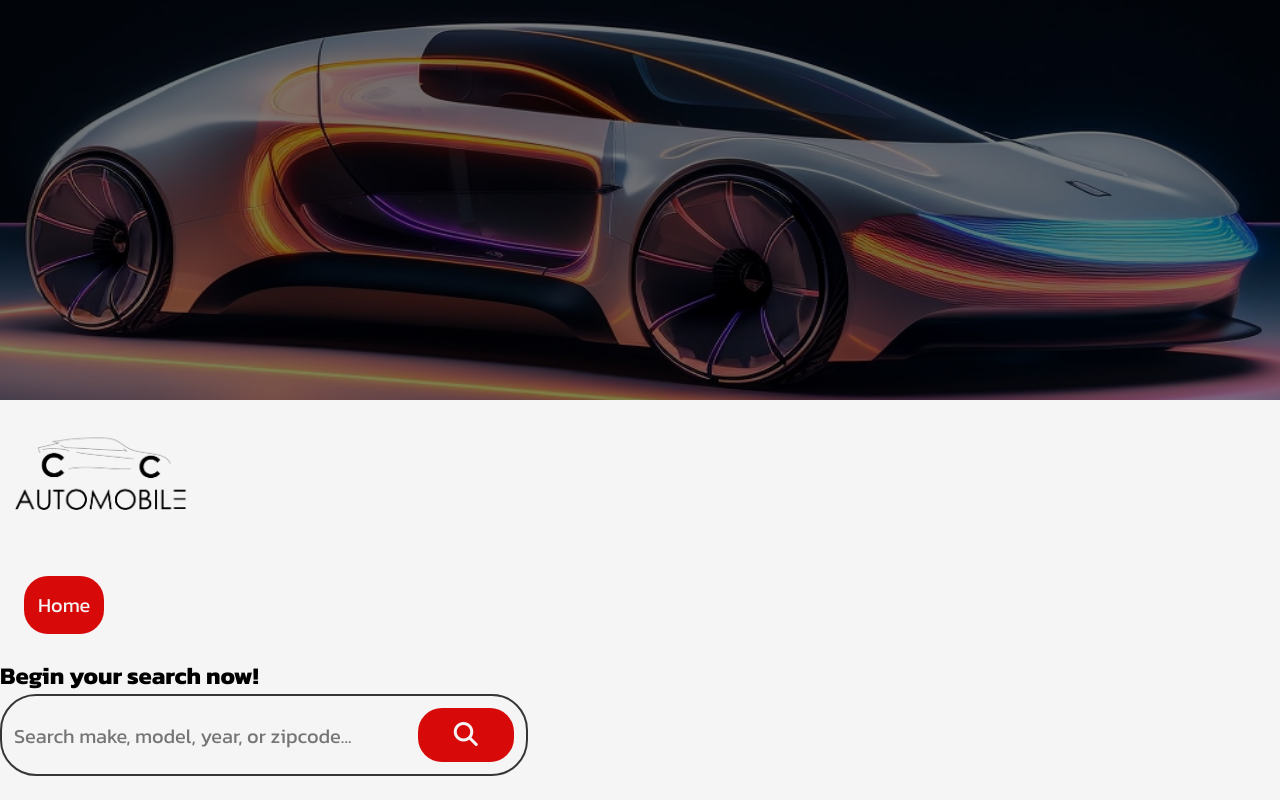
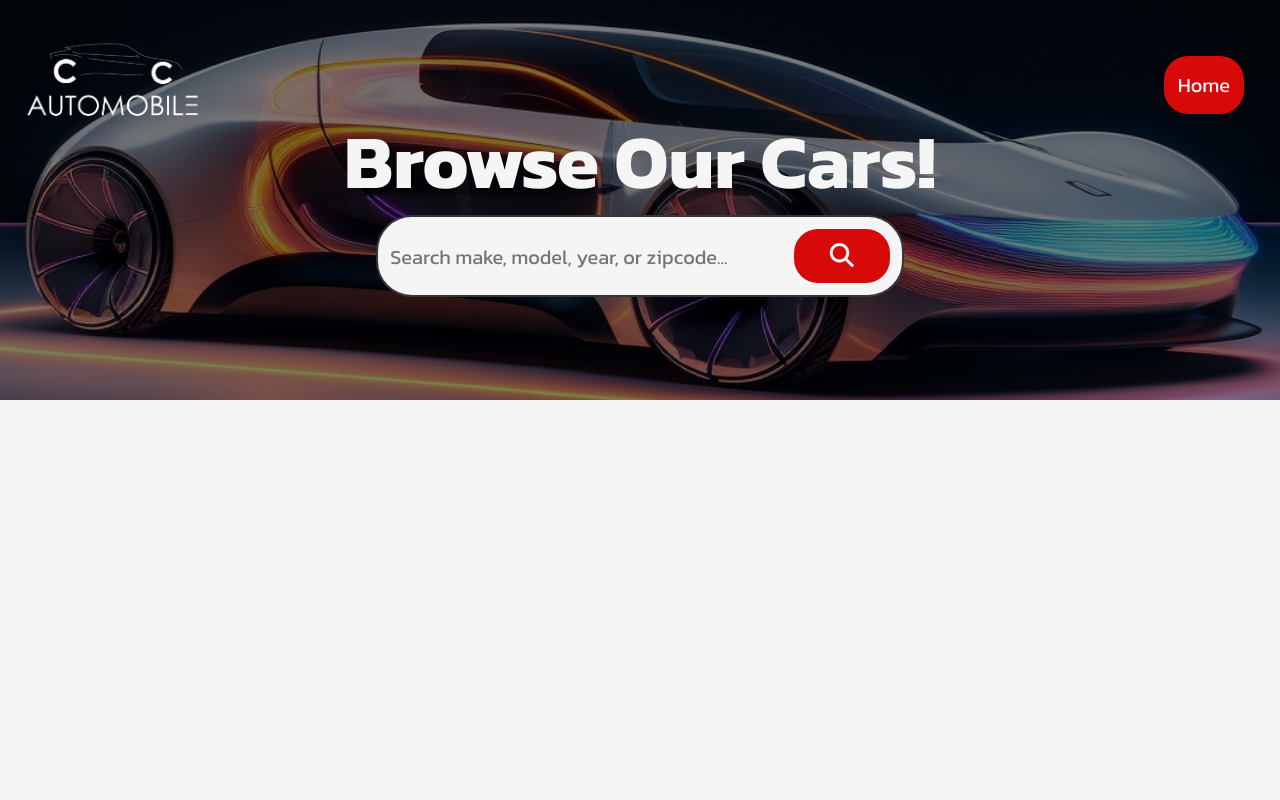
Before and after one commit to Mike-Innella/AutoSalesProject, a plain HTML site: page cars.html in a window 1280 px wide. Drawn offline with Linux system fonts and the light colour scheme.

Commit message:
cars page header

```diff
--- a/cars.html
+++ b/cars.html
@@ -14,7 +14,10 @@
     <title>CarSearch</title>
   </head>
   <body>
+    <!--Header-->
+
     <header>
+      <div class="header__wrapper">
         <div class="car__filter"></div>
         <img
           src="./assets/25_years_car_side_on.png"
@@ -33,8 +36,11 @@
             </button>
           </nav>
         </div>
+
+        <!--SEARCH BAR-->
+
         <div class="search--container">
-        <h2 class="search__title">Begin your search now!</h2>
+          <h2 class="search--title">Browse Our Cars!</h2>
           <div class="search__bar--wrapper">
             <form action="#">
               <input
@@ -49,6 +55,7 @@
             </form>
           </div>
         </div>
+      </div>
     </header>
 
     <main></main>
--- a/stylesCars.css
+++ b/stylesCars.css
@@ -83,19 +83,29 @@ input {
 
 /* HEADER */
 
+.header__wrapper {
+  display: flex;
+  position: fixed;
+}
+
 .logo {
   width: 200px;
   height: auto;
   display: flex;
   align-items: center;
   padding: 12px;
+  filter: invert(1);
+  z-index: 10;
 }
 
-.nav__header {
-  width: 100vw;
+.nav--wrapper {
   display: flex;
+  position: fixed;
+  z-index: 10;
   align-items: center;
   justify-content: space-between;
+  width: 100%;
+  padding: 12px;
 }
 
 .car__filter {
@@ -132,12 +142,35 @@ input {
   transform: translateY(-2px);
 }
 
+.search--container {
+  display: flex;
+  align-items: center;
+  justify-content: center;
+  width: 100%;
+  margin: 0 auto;
+  position: fixed;
+  z-index: 10;
+  top: 256px;
+}
+
+.search--title {
+  display: flex;
+  position: fixed;
+  justify-content: center;
+  text-align: center;
+  z-index: 10;
+  color: #f5f5f5;
+  top: 104px;
+  font-size: 76px;
+}
+
 .search__bar--wrapper {
   border: 2px solid #363636;
   width: fit-content;
   border-radius: 36px;
   padding: 12px;
   position: fixed;
+  background-color: #f5f5f5;
 }
 
 .search__bar {
```
Lines whose indentation alone changed are shown as unchanged.
